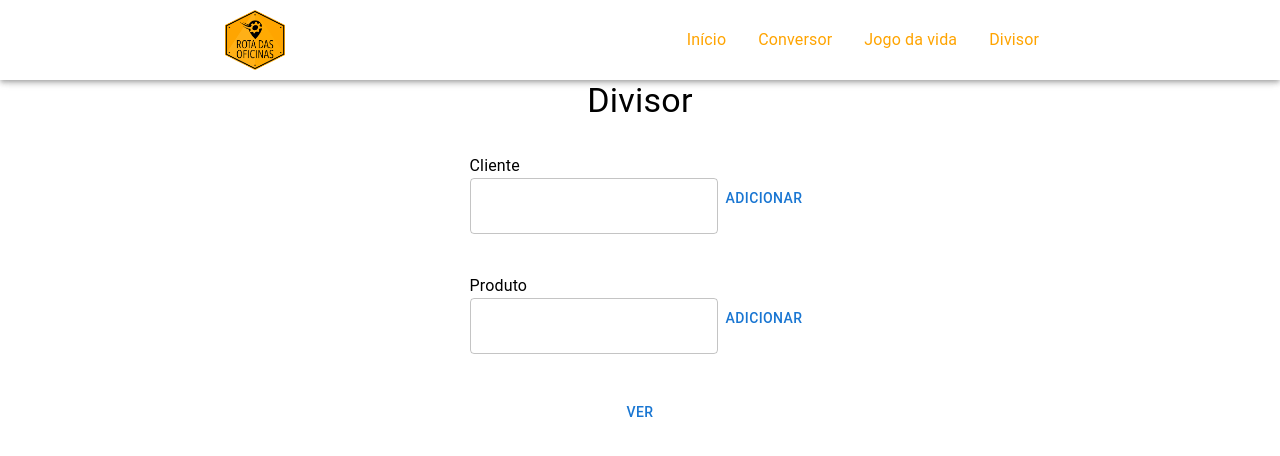
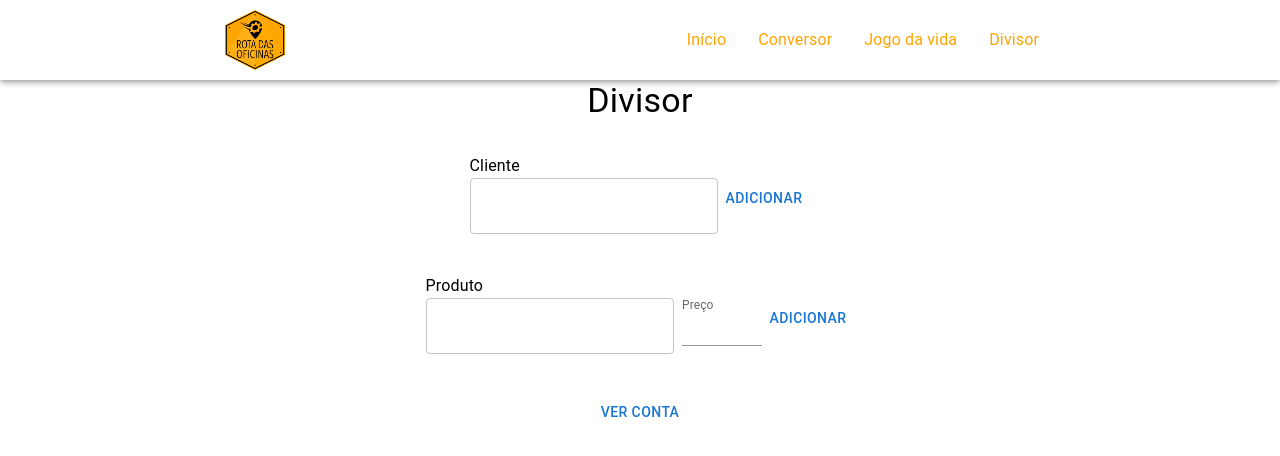
Before and after one commit to Gustavo-Targino/rota_das_oficinas, a React (Vite) app: page /divisor in a window 1280 px wide. Shown: the top 456 px of the page. Built offline with nearby package versions, Linux system fonts and the light colour scheme.

Commit message:
FEAT / Divisor finalizado

```diff
--- a/src/components/Divisor/Divisor.jsx
+++ b/src/components/Divisor/Divisor.jsx
@@ -13,7 +13,8 @@ import ListItemText from '@mui/material/ListItemText';
 import Select from '@mui/material/Select';
 import Checkbox from '@mui/material/Checkbox';
 import Alert from '@mui/material/Alert';
-
+import Modal from '@mui/material/Modal';
+import Divider from '@mui/material/Divider';
 
 const ITEM_HEIGHT = 48;
 const ITEM_PADDING_TOP = 8;
@@ -26,11 +27,30 @@ const MenuProps = {
   },
 };
 
+const style = {
+    position: 'absolute',
+    top: '50%',
+    left: '50%',
+    transform: 'translate(-50%, -50%)',
+    width: 400,
+    bgcolor: 'background.paper',
+    border: '2px solid #000',
+    boxShadow: 24,
+    p: 4,
+  };
+
 const personRegex = /^[A-Za-záàâãéèêíïóôõöúçñÁÀÂÃÉÈÍÏÓÔÕÖÚÇÑ'\s]+$/
+const precoRegex = /^[0-9]*$/
 const clientes = []
 const produtos = []
 
 export default function Divisor() {
+
+
+    const [open, setOpen] = useState(false);
+    const handleOpen = () => setOpen(true);
+    const handleClose = () => setOpen(false);
+
 
     const[cliente, setCliente] = useState('')
     const[clienteError, setClienteError] = useState(false)
@@ -60,15 +80,22 @@ export default function Divisor() {
     const[produto, setProduto] = useState('')
     const[produtoError, setProdutoError] = useState(false)
 
+    const[preco, setPreco] = useState('')
+    const[precoError, setPrecoError] = useState(false)
+
     const[selecteds, setSelecteds] = useState([])
 
 
     const [emptyClientes, setEmptyClientesError] = useState([])
 
-    function createProductIndex(produto, consumidores) {
+
+    const[soma, setSoma] = useState(0)
+
+    function createProductIndex(produto, consumidores, valor) {
         return {
             nome: produto,
-            clientes: consumidores
+            clientes: consumidores,
+            preco: valor
         }
     }
 
@@ -76,7 +103,7 @@ export default function Divisor() {
     const handleChange = (event, index) => {
         console.log(produtos)
         const usuario = event.target.value
-        const nomeProduto = event.target.name
+        //const nomeProduto = event.target.name
         console.log(usuario)
         if(typeof usuario === 'string') {
             setSelecteds(usuario.split(','))
@@ -84,23 +111,6 @@ export default function Divisor() {
             setSelecteds(usuario)
             produtos[index].clientes = usuario
         }
-
-
-        // setSelecteds(
-        //   // On autofill we get a stringified value.
-
-        //   sl => {
-        //    if(typeof usuario === 'string') {
-        //     return{
-        //         ...sl, nome: nomeProduto, comprador: usuario
-        //     }
-
-        //    } else {
-        //         return usuario
-        //    }
-        //   }
-        //   //typeof value === 'string' ? valor.split(',') : valor
-        // );
 
 
 
@@ -115,12 +125,17 @@ export default function Divisor() {
 
     function addProduct() {
 
+        if(preco.length===0 || preco < 1) {
+            setPrecoError(true)
+            return
+        }
+
         if(produto.trim()!='' && produto.length > 2) {
             setProdutoError(false)
-            produtos.push(createProductIndex(produto, []))
+            setPrecoError(false)
+            produtos.push(createProductIndex(produto, [], preco))
+            setPreco('')
             setProduto('')
-
-
         } else {
             setProduto('')
             setProdutoError(true)
@@ -133,17 +148,32 @@ export default function Divisor() {
 
     function show() {
 
+        let soma = 0
         setEmptyClientesError([])
+        setSoma(0)
+        let exception = 0
         produtos.map((produto)=> {
             if(produto.clientes.length === 0) {
                 console.log(`${produto.nome} não possui nenhum cliente. Um produto deve ser consumido por ao menos um cliente.`)
                  setEmptyClientesError(old => [...old, `${produto.nome}`])
                 console.log(emptyClientes)
+                exception++
             } else {
                 console.log(`${produto.clientes} consumiram ${produto.nome}`)
+                soma += parseFloat(produto.preco)
             }
         })
 
+        if( clientes.length!=0 && produtos.length!=0 && exception===0 ) {
+           setSoma(soma)
+           handleOpen()
+        } else {
+            console.log(clientes.length)
+            console.log(produtos.length)
+            console.log(emptyClientes.length)
+            console.log('ainda nao estamos prontos')
+            setSoma(0)
+        }
     }
 
 
@@ -174,14 +204,15 @@ export default function Divisor() {
             </Box>
 
 
-            <Box sx={{display:'flex', justifyContent:'center', alignItems:'center'}}>
+            <Box sx={{display:'flex', flexDirecion:'column' ,justifyContent:'center', alignItems:'center'}}>
                 <Box sx={{display:'flex', flexDirection:'column'}}>
 
                 <Typography>Produto</Typography>
-             <TextField
+                <Box sx={{display:'flex', gap:1}}>
+                     <TextField
               name="produto"
               variant="outlined"
-              fullWidth
+
               sx={{ mb: 1 }}
               onChange={(e)=> setProduto(e.target.value)}
               value={produto}
@@ -189,6 +220,23 @@ export default function Divisor() {
               helperText={produtoError ? 'Insira um produto válido' : ''}
               onKeyDown={(e)=> e.key ==='Enter' && addProduct()}
             />
+
+                <TextField
+                error={precoError}
+                id="standard-number"
+                label="Preço"
+                type="number"
+                value={preco}
+                sx={{width:'5rem'}}
+                InputLabelProps={{
+                    shrink: true,
+                }}
+                variant="standard"
+                onChange={(e)=> setPreco(e.target.value)}
+                helperText={precoError ? 'Insira um número positivo.' : ''}
+                />
+                </Box>
+
             </Box>
                 <Button onClick={addProduct}>
                     Adicionar
@@ -197,18 +245,18 @@ export default function Divisor() {
 
              <Box sx={{display:'flex', flexDirection:'column' ,justifyContent:'flex-start', alignItems:'center'}}>
 
-            {emptyClientes.map((item)=> (
+            {emptyClientes.length > 0 &&
                 <div>
                     <Alert variant="outlined" severity="error" sx={{my: 2}}>
-                        {item} não possui clientes. Um produto deve haver clientes.
+                        {emptyClientes.join(',')} não possui clientes. Um produto deve ser consumido por ao menos um cliente.
                     </Alert>
                 </div>
-            ))}
+           }
 
 
             {produtos.map((produto, index)=> (
                 <Box key={index}>
-                    <Typography >Quem consumiu {produto.nome}?</Typography>
+                    <Typography >Quem consumiu {produto.nome}? R${produto.preco} </Typography>
 
                  <FormControl sx={{ my:1 ,width: 300 }}>
                     <Select
@@ -236,40 +284,40 @@ export default function Divisor() {
 
 
         <Button onClick={show}>
-                    Ver
+                    Ver conta
             </Button>
-            {/* <FormControl sx={{ m: 1, width: 300 }}>
-                    <InputLabel id="demo-multiple-checkbox-label">Produtos</InputLabel>
-                    <Select
-                    labelId="demo-multiple-checkbox-label"
-                    id="demo-multiple-checkbox"
-                    multiple
-                    value={selecteds}
-                    onChange={handleChange}
-                    input={<OutlinedInput label="Produtos" />}
-                    renderValue={(selected) => selected.join(', ')}
-                    MenuProps={MenuProps}
-                    >
-                    {clientes.map((item) => (
-                        <MenuItem key={item} value={item}>
-                        <Checkbox checked={selecteds.indexOf(item) > -1} />
-                        <ListItemText primary={item} />
-                        </MenuItem>
-                    ))}
-                    </Select>
-                </FormControl> */}
+
             </Box>
-            {/* <TextField
-              name="decimal"
-              variant="outlined"
-              fullWidth
-              sx={{ mb: 1 }}
-              //onChange={validateNumInput}
-              //value={entradaNum}
-              //error={errorNumInput}
-              //helperText={errorNumInput ? 'O número deve ser entre 1 e 3999.' : ''}
-              //onKeyDown={(e)=> e.key ==='Enter' && arábicoParaRomano()}
-            /> */}
+
+
+            <Modal
+            open={open}
+            onClose={handleClose}
+            aria-labelledby="modal-modal-title"
+            aria-describedby="modal-modal-description"
+            >
+            <Box  sx={style}>
+                <Typography id="modal-modal-title" variant="h6" component="h2">
+                Conta
+                </Typography>
+                {produtos.map((produto, index)=> (
+                    <>
+                <Typography key={index} id="modal-modal-description" sx={{ mt: 2 }}>
+                    {`${produto.clientes.join(', ')} ${produto.clientes.length === 1 ? 'consumiu' : 'consumiram'} ${produto.nome} de valor R$${produto.preco}. Total = A conta de ${produto.nome} se divide em R$${Math.round(parseFloat(produto.preco)/produto.clientes.length)} para cada ${produto.nome} comprado(a).  `}
+                </Typography>
+                <Divider />
+
+                    </>
+                ))}
+
+                <Typography>Total mínimo da conta: {soma}</Typography>
+                {/* <Button>Salvar PDF</Button> */}
+
+            </Box>
+            </Modal>
+
+
+
         </Box>
     )
 }
```
